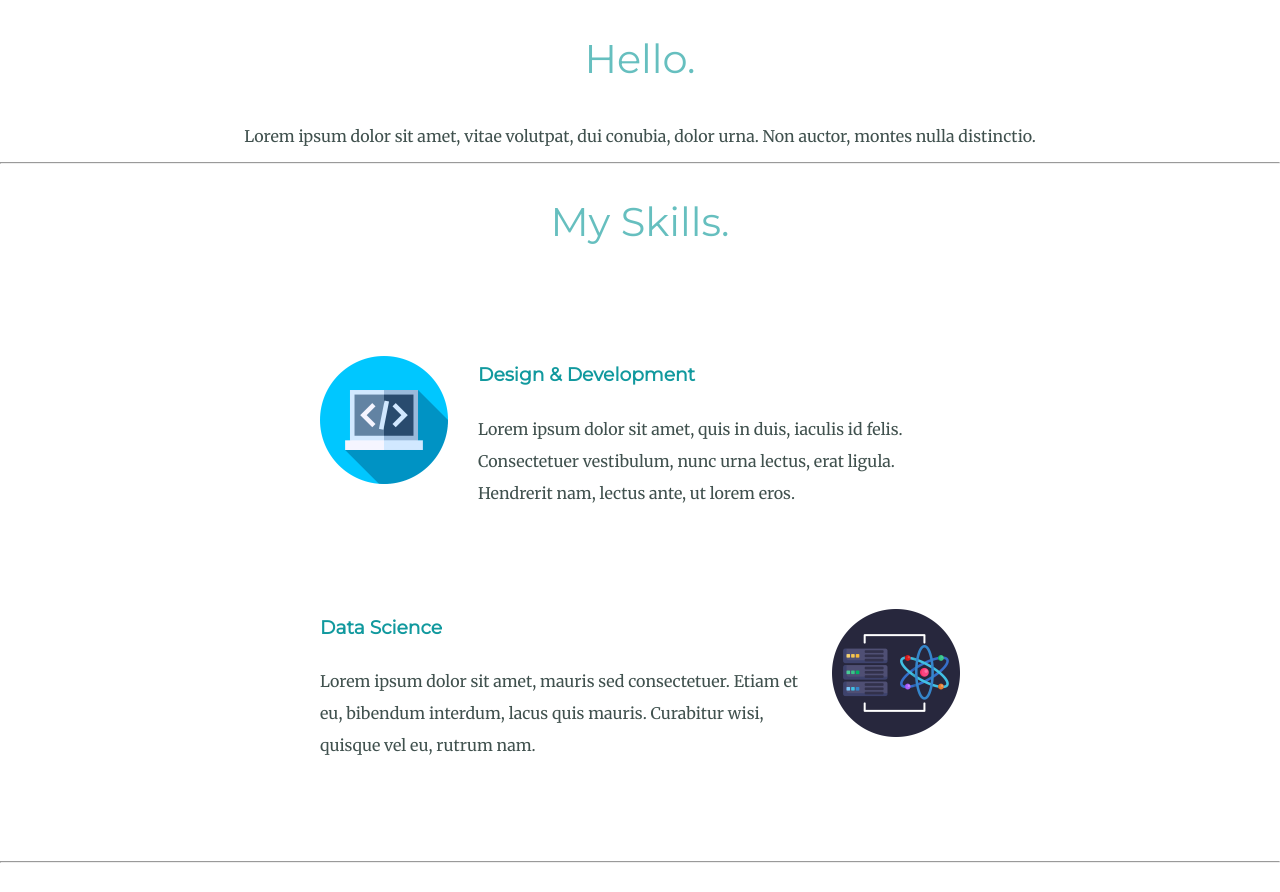
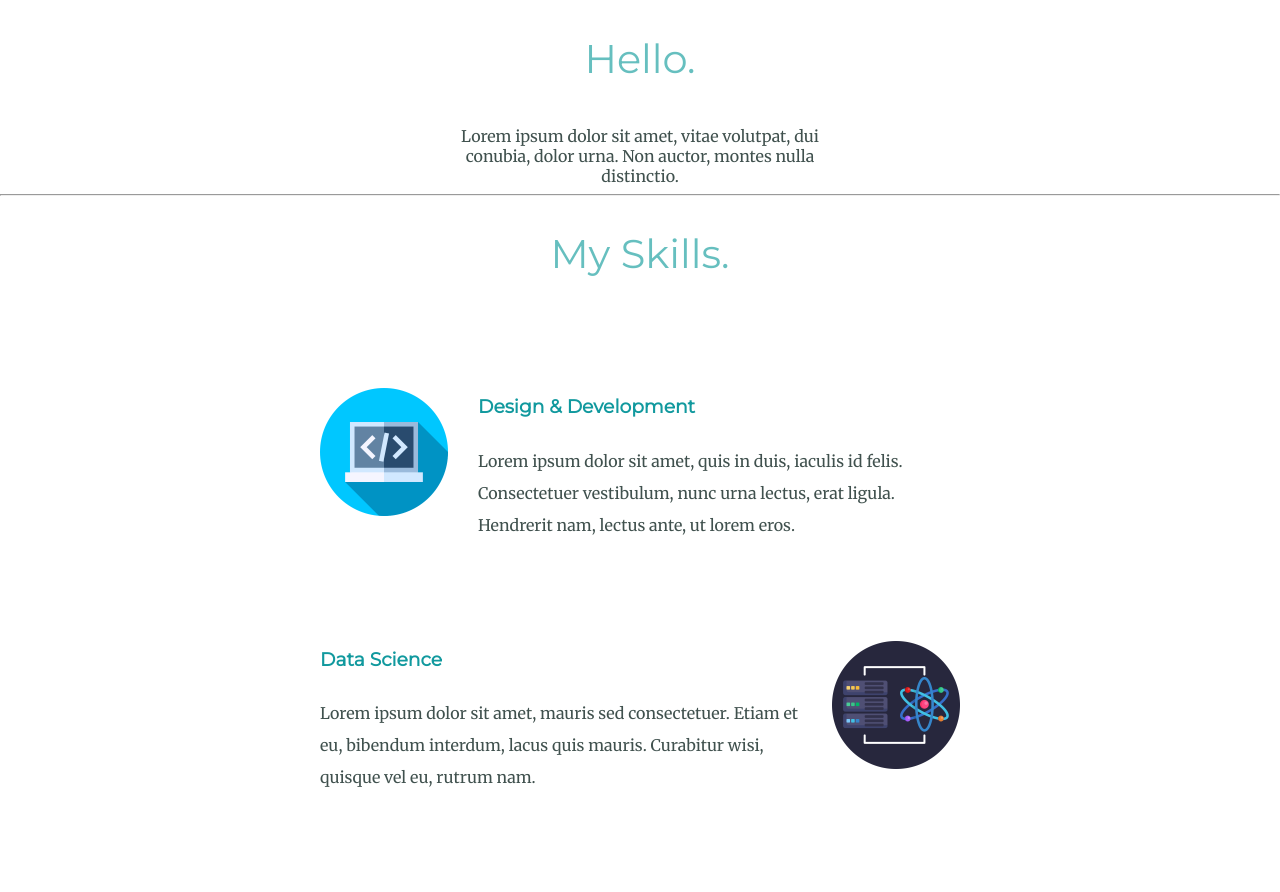
Before and after one commit to muhsinata/web-development, a plain HTML site: page personal-website-v2.0/index.html in a window 1280 px wide. Shown: the part 1000-1892 px from the top of the page. Drawn offline with Linux system fonts and the light colour scheme.

Commit message:
feat: set margin and width of intro-text

```diff
--- a/personal-website-v2.0/css/styles.css
+++ b/personal-website-v2.0/css/styles.css
@@ -61,3 +61,8 @@ h3 {
   text-align: left;
   line-height: 2;
 }
+
+.intro-text {
+  width: 30%;
+  margin: auto;
+}
--- a/personal-website-v2.0/index.html
+++ b/personal-website-v2.0/index.html
@@ -21,7 +21,7 @@
       <div class="profile">
         <img id="avatar_img" src="images/avatar.png" alt="avatar-img">
         <h2>Hello.</h2>
-        <p>Lorem ipsum dolor sit amet, vitae volutpat, dui conubia, dolor urna. Non auctor, montes nulla distinctio.</p>
+        <p class="intro-text">Lorem ipsum dolor sit amet, vitae volutpat, dui conubia, dolor urna. Non auctor, montes nulla distinctio.</p>
       </div>
       <hr>
       <div class="skills">
```
